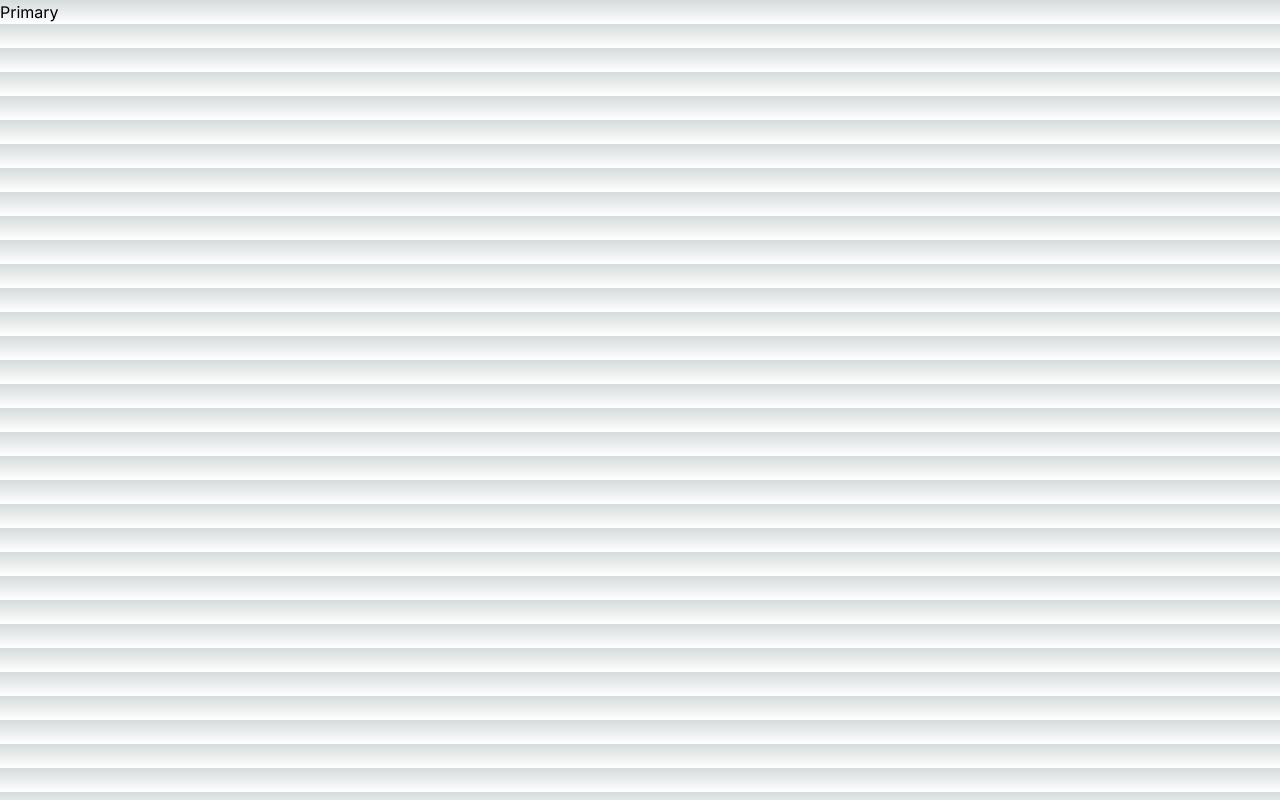
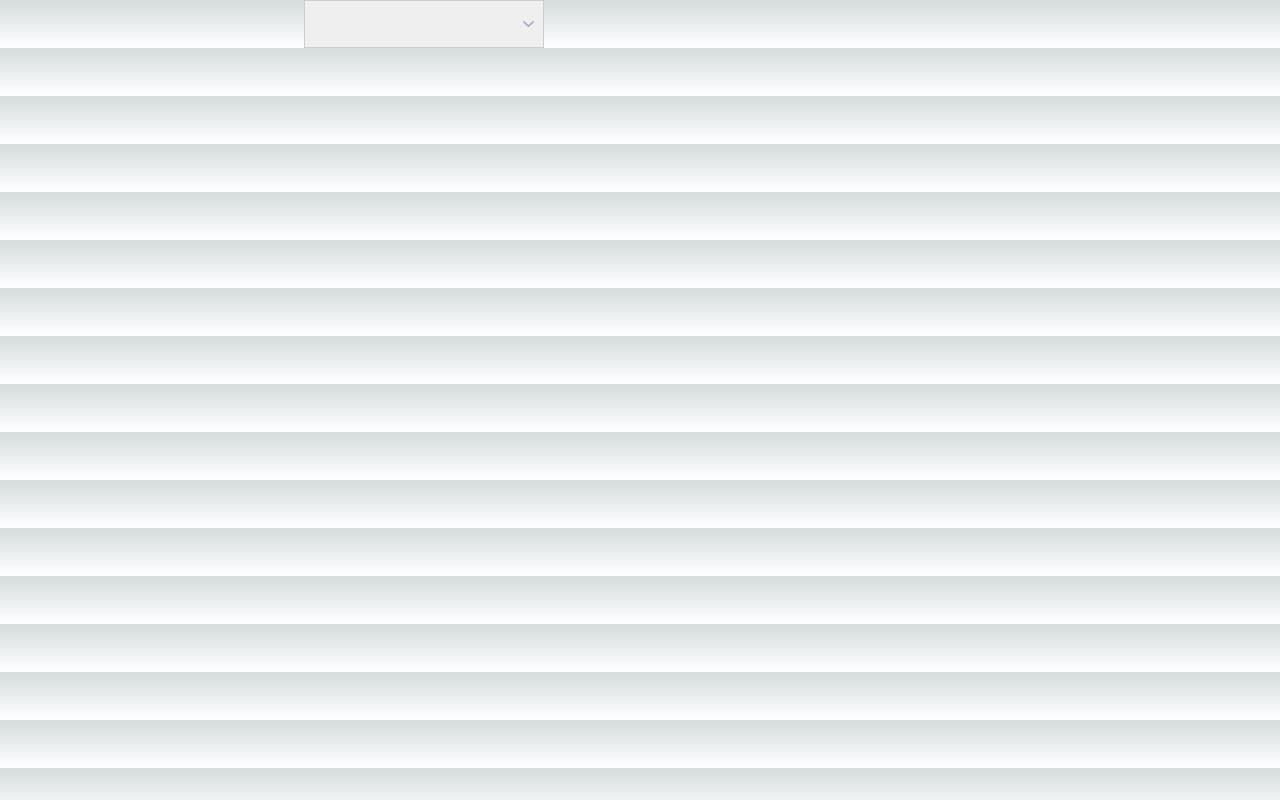
Before and after one commit to D-noppakit/subway-app-frontend, a Next.js app: page / in a window 1280 px wide. Built offline with nearby package versions, Linux system fonts and the light colour scheme.

Commit message:
add select component

```diff
--- a/app/globals.css
+++ b/app/globals.css
@@ -1,6 +1,7 @@
 @tailwind base;
 @tailwind components;
 @tailwind utilities;
+
 
 :root {
   --foreground-rgb: 0, 0, 0;
@@ -18,12 +19,9 @@
 
 body {
   color: rgb(var(--foreground-rgb));
-  background: linear-gradient(
-      to bottom,
+  background: linear-gradient(to bottom,
       transparent,
-      rgb(var(--background-end-rgb))
-    )
-    rgb(var(--background-start-rgb));
+      rgb(var(--background-end-rgb))) rgb(var(--background-start-rgb));
 }
 
 @layer utilities {
@@ -31,3 +29,62 @@ body {
     text-wrap: balance;
   }
 }
+
+.custom-select {
+  position: relative;
+  display: inline-block;
+  color: #2C2C30;
+;
+}
+
+.custom-select select {
+  display: inline-block;
+  width: 100%;
+  padding: 10px;
+  border: 1px solid #ccc;
+  -webkit-appearance: none;
+  -moz-appearance: none;
+  appearance: none;
+  font-size: 14px;
+}
+
+.custom-select::after {
+  content: '';
+  position: absolute;
+  width: 12px;
+  height: 6px;
+  right: 10px;
+  top: 50%;
+  transform: translateY(-50%);
+  background: url('/imgs/arrow-down.png') no-repeat center center;
+  background-size: contain;
+  pointer-events: none;
+}
+
+.custom-select select.success{
+  border: 1px solid #32A75A;
+}
+
+.success-msg{
+  font-size: 12px;
+  color: #32A75A;
+  line-height: 18px;
+}
+
+.custom-select select.error{
+  border: 1px solid #EF4C49;
+}
+
+.error-msg{
+  font-size: 12px;
+  color: #EF4C49;
+  line-height: 18px;
+}
+
+.custom-select select.disabled{
+  border: 1px solid #DFE0E7;
+  background-color: #EDEFF5;
+  color: #A3A6B7;
+  cursor: not-allowed;
+
+}
--- a/components/subwaytextbox.js
+++ b/components/subwaytextbox.js
@@ -1,11 +1,44 @@
-import * as React from 'react';
-import { Button } from "@material-tailwind/react";
+import * as React from "react";
+import "@/app/globals.css";
 
-export default function subwaytextbox({type}) {
-    console.log("typeeee",type)
+export default function subwaytextbox({
+  type,
+  defaultValue ,
+  listData = [],
+  errorMsg = "Error message"
+}) {
   return (
-    <div>
-       <Button>Primary</Button>
+    <div class="max-w-2xl mx-auto">
+      <div class="custom-select">
+        <select
+          id=""
+          className={
+            "bg-gray-50 border border-gray-300 text-sm focus:ring-blue-500 focus:border-blue-500 block w-full p-2.5 dark:bg-gray-700 dark:border-gray-600 dark:placeholder-gray-400 dark:text-white dark:focus:ring-blue-500 dark:focus:border-blue-500 rounded-full " +
+            type
+          }
+          class=""
+          style={{ paddingRight: "30px", width: "240px", height: "48px" }}
+          disabled = {type == 'disabled' ?true:null}
+        >
+          {defaultValue &&
+            <option id={defaultValue}>
+              {defaultValue}
+            </option>}
+          {listData.map(elm => {
+            return (
+              <option id={elm.id}>
+                {elm.value}
+              </option>
+            );
+          })}
+        </select>
+      </div>
+      {errorMsg &&
+        type == "error" &&
+        <div className={"error-msg"}>Error message</div>}
+      {errorMsg &&
+        type == "success" &&
+        <div className={"success-msg"}>success message</div>}
     </div>
-  )
+  );
 }
```
Also changed, not shown: public/imgs/arrow-down.png (added).
